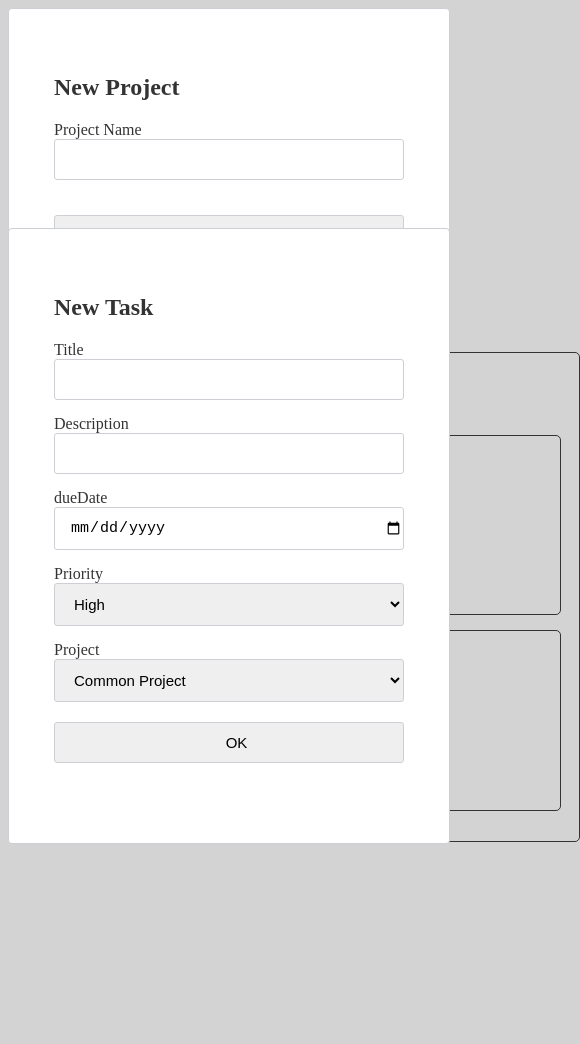
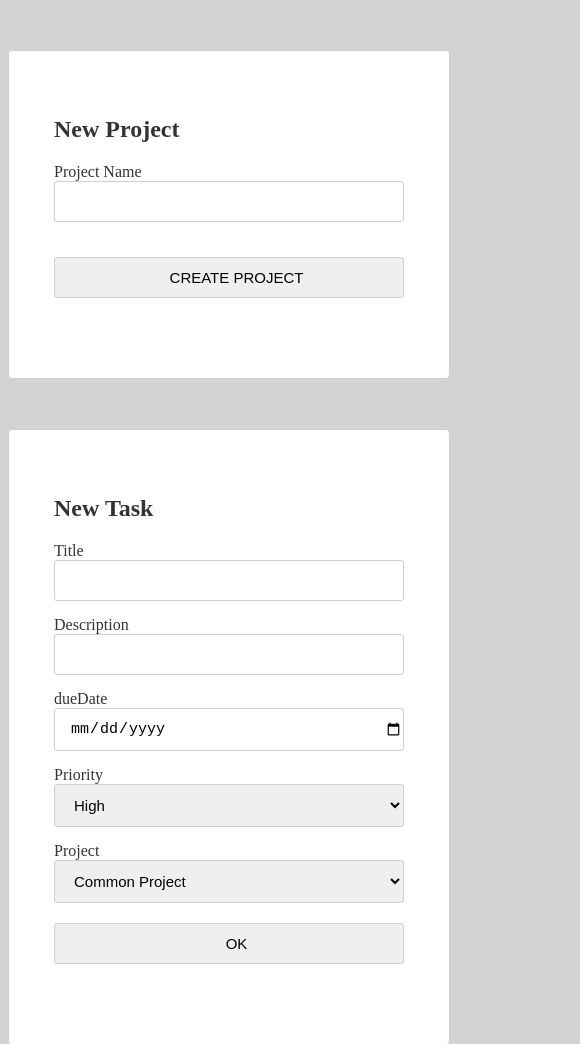
Before and after one commit to SevlaMare/todo-list, a website built with webpack: page src/index.html in a window 390 px wide. Shown: the top 1044 px of the page, 580 px wide, since content can reach past the window. Before the commit the page ends 907 px from the top, so only its background shows below. Built offline with nearby package versions, Linux system fonts and the light colour scheme.

Commit message:
adjust display for small screens

```diff
--- a/src/css/form.css
+++ b/src/css/form.css
@@ -1,16 +1,11 @@
 form {
-  float: left;
+  margin: 50px auto;
   width: 350px;
   padding: 45px;
   border: 1px solid #ccd0d5;
   border-radius: 4px;
   color: #333;
   background: #fff;
-}
-
-.abs {
-  position: absolute;
-  bottom: 0;
 }
 
 label {
--- a/src/css/projects.css
+++ b/src/css/projects.css
@@ -1,5 +1,6 @@
 #tasks {
-  margin: 50px;
+  width: fit-content;
+  margin: 50px auto;
   padding-left: 25px;
 }
 
```
